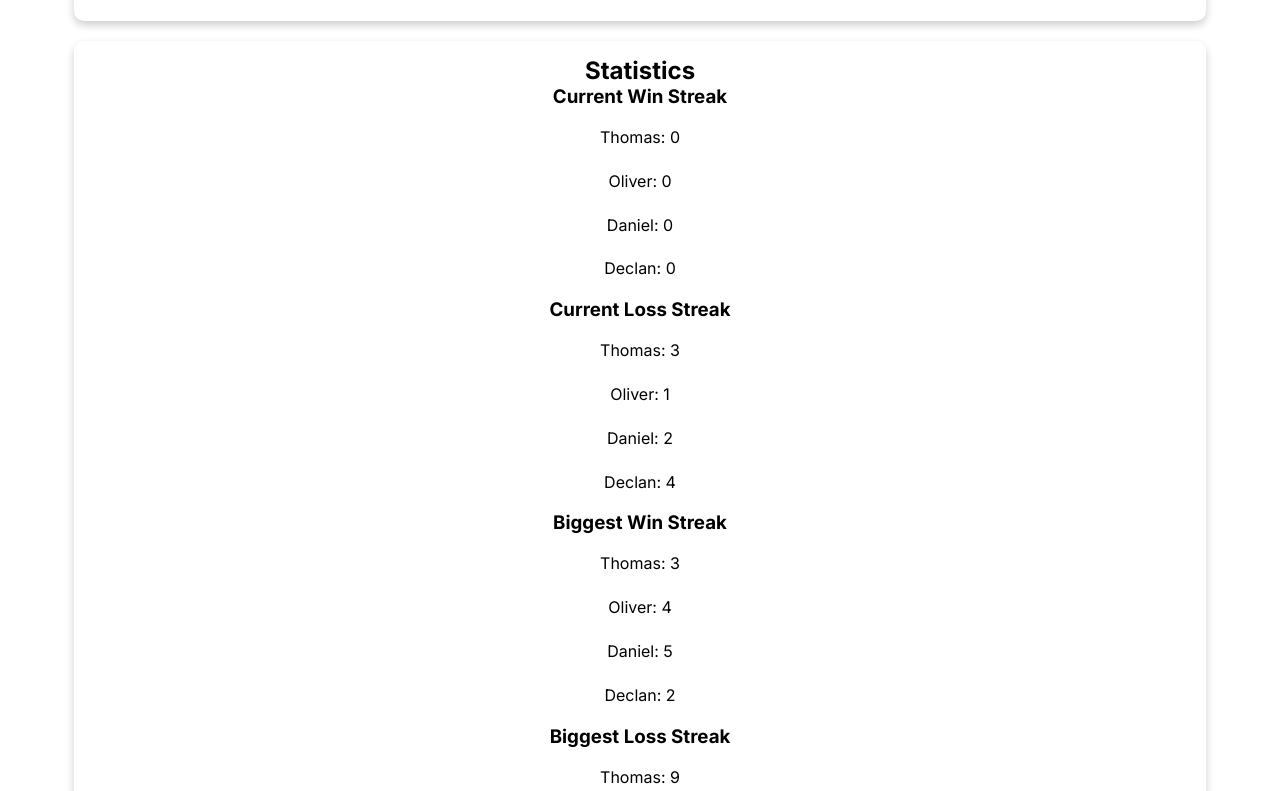
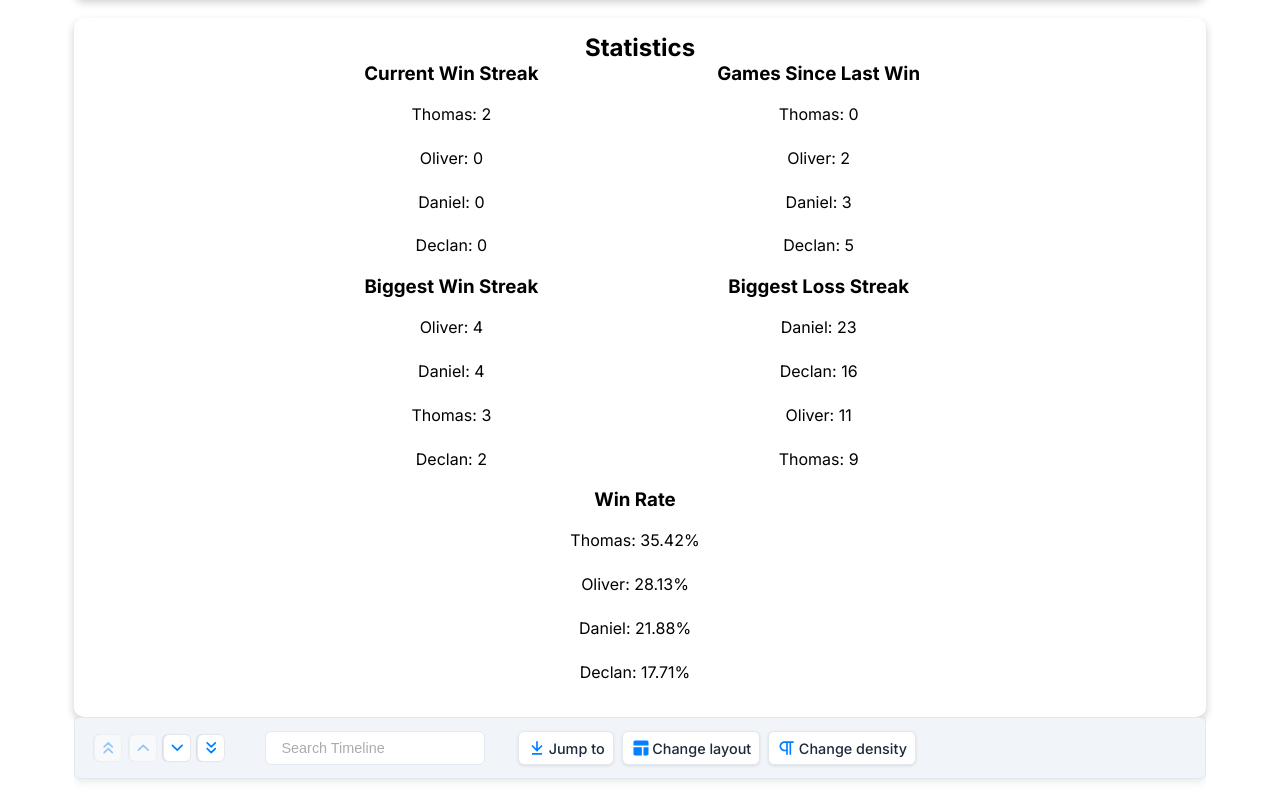
Before and after one commit to Oliver-Looney/monopoly-leaderboard, a Next.js app: page / in a window 1280 px wide. Shown: the part 1069-1860 px from the top of the page. Built offline with nearby package versions, Linux system fonts and the light colour scheme.

Commit message:
working statistics component

```diff
--- a/src/app/globals.css
+++ b/src/app/globals.css
@@ -173,3 +173,22 @@ select {
   height: 100px; /* Set the height of the images */
   object-fit: cover; /* Ensure the images maintain their aspect ratio */
 }
+
+.stat-card {
+  display: flex;
+  flex-wrap: wrap; /* Wrap the divs to a new line if there is not enough room */
+  justify-content: center; /* Center the divs horizontally */
+  align-items: center; /* Center the divs vertically */
+}
+
+.stat-card > div {
+  flex-basis: 100%; /* Each div takes up the full width initially */
+}
+
+@media (min-width: 768px) {
+  /* Apply the following styles when the screen width is 768px or larger */
+  .stat-card > div {
+    flex-basis: calc(33.33% - 10px); /* Each div takes up one-third of the width with 10px spacing between them */
+    margin-right: 10px; /* Spacing between the divs */
+  }
+}
--- a/src/app/page.tsx
+++ b/src/app/page.tsx
@@ -11,15 +11,11 @@ export default function Home() {
   return (
     <main className="container">
       <h1>{leaderboard.name}</h1>
-        <h3>Test data:</h3>
       <br/>
       <LeaderboardTable/>
-
         <TotalWinsGraph leaderboard={leaderboard}/>
-
         <br/>
         <PositionsGraph leaderboard={leaderboard}/>
-
         <br/>
         <Stats/>
         <Timeline/>
--- a/src/component/Stats.tsx
+++ b/src/component/Stats.tsx
@@ -2,83 +2,67 @@ import React from 'react';
 import { leaderboard } from '@/utils/LeaderboardWins';
 
 const calculateCurrentWinStreak = (playerName: string): number => {
-    const wins = leaderboard.wins.filter((win) => win.name === playerName);
     let currentStreak = 0;
-
-    for (let i = wins.length - 1; i >= 0; i--) {
-        if (wins[i].game === wins[i + 1]?.game - 1) {
+    for (let i = leaderboard.wins.length - 1; i >= 0; i--) {
+        if (leaderboard.wins[i].name === playerName) {
             currentStreak++;
         } else {
             break;
         }
     }
-
     return currentStreak;
 };
 
-
 const calculateCurrentLostStreak = (playerName: string): number => {
-    const losses = leaderboard.wins.filter((win) => win.name !== playerName);
     let currentStreak = 0;
-
-    for (let i = losses.length - 1; i >= 0; i--) {
-        if (losses[i].game === losses[i - 1]?.game + 1) {
+    for (let i = leaderboard.wins.length - 1; i >= 0; i--) {
+        if (leaderboard.wins[i].name !== playerName) {
             currentStreak++;
         } else {
             break;
         }
     }
-
     return currentStreak;
 };
 
 const calculateBiggestWinStreak = (playerName: string): number => {
-    const wins = leaderboard.wins.filter((win) => win.name === playerName);
     let currentStreak = 0;
     let biggestStreak = 0;
-
-    for (let i = 0; i < wins.length; i++) {
-        if (wins[i].game === wins[i - 1]?.game + 1) {
+    for (let i = leaderboard.wins.length - 1; i >= 0; i--) {
+        if (leaderboard.wins[i].name === playerName) {
             currentStreak++;
         } else {
-            currentStreak = 1;
-        }
-
             if (currentStreak > biggestStreak) {
                 biggestStreak = currentStreak;
             }
+            currentStreak = 0;
         }
-
+    }
     return biggestStreak;
 };
 
 const calculateBiggestLostStreak = (playerName: string): number => {
-    const losses = leaderboard.wins.filter((win) => win.name !== playerName);
     let currentStreak = 0;
     let biggestStreak = 0;
-
-    for (let i = 0; i < losses.length; i++) {
-        if (losses[i].game === losses[i - 1]?.game + 1) {
+    for (let i = leaderboard.wins.length - 1; i >= 0; i--) {
+        if (leaderboard.wins[i].name !== playerName) {
             currentStreak++;
         } else {
-            currentStreak = 1;
-        }
-
             if (currentStreak > biggestStreak) {
                 biggestStreak = currentStreak;
             }
+            currentStreak = 0;
         }
-
+    }
     return biggestStreak;
 };
 
-const calculateWinRate = (playerName: string): string => {
+const calculateWinRate = (playerName: string): number => {
     const wins = leaderboard.wins.filter((win) => win.name === playerName);
     const totalGames = leaderboard.wins[leaderboard.wins.length - 1].game;
     const winCount = wins.length;
 
-    const winRate = (winCount / totalGames) * 100;
-    return winRate.toFixed(2) + '%';
+    return (winCount / totalGames) * 100;
 };
 
 export default function Stats() {
@@ -86,50 +70,87 @@ export default function Stats() {
         <div className="card">
             <h2>Statistics</h2>
 
+            <div className="stat-card">
                 <div>
                     <h3>Current Win Streak</h3>
-                {leaderboard.members.map((member, index) => (
+                    {leaderboard.members
+                        .map((member) => ({
+                            name: member,
+                            currentWinStreak: calculateCurrentWinStreak(member)
+                        }))
+                        .sort((a, b) => b.currentWinStreak - a.currentWinStreak) // Sort by currentWinStreak in descending order
+                        .map((data, index) => (
                             <p key={index}>
-                        <div>{member}: {calculateCurrentWinStreak(member)}</div>
+                                <div>{data.name}: {data.currentWinStreak}</div>
                             </p>
                         ))}
                 </div>
 
                 <div>
-                <h3>Current Loss Streak</h3>
-                {leaderboard.members.map((member, index) => (
+                    <h3>Games Since Last Win</h3>
+                    {leaderboard.members
+                        .map((member) => ({
+                            name: member,
+                            gamesSinceLastWin: calculateCurrentLostStreak(member)
+                        }))
+                        .sort((a, b) => a.gamesSinceLastWin - b.gamesSinceLastWin) // Sort by gamesSinceLastWin in ascending order
+                        .map((data, index) => (
                             <p key={index}>
-                        <div>{member}: {calculateCurrentLostStreak(member)}</div>
+                                <div>{data.name}: {data.gamesSinceLastWin}</div>
                             </p>
                         ))}
                 </div>
+            </div>
 
+            <div className="stat-card">
                 <div>
                     <h3>Biggest Win Streak</h3>
-                {leaderboard.members.map((member, index) => (
+                    {leaderboard.members
+                        .map((member) => ({
+                            name: member,
+                            biggestWinStreak: calculateBiggestWinStreak(member)
+                        }))
+                        .sort((a, b) => b.biggestWinStreak - a.biggestWinStreak) // Sort by biggestWinStreak in descending order
+                        .map((data, index) => (
                             <p key={index}>
-                        <div>{member}: {calculateBiggestWinStreak(member)}</div>
+                                <div>{data.name}: {data.biggestWinStreak}</div>
                             </p>
                         ))}
                 </div>
 
                 <div>
                     <h3>Biggest Loss Streak</h3>
-                {leaderboard.members.map((member, index) => (
+                    {leaderboard.members
+                        .map((member) => ({
+                            name: member,
+                            biggestLostStreak: calculateBiggestLostStreak(member)
+                        }))
+                        .sort((a, b) => b.biggestLostStreak - a.biggestLostStreak) // Sort by biggestLostStreak in descending order
+                        .map((data, index) => (
                             <p key={index}>
-                        <div>{member}: {calculateBiggestLostStreak(member)}</div>
-                    </p>
-                ))}
-            </div>
-
-            <div>
-                <h3>Win Rate</h3>
-                {leaderboard.members.map((member, index) => (
-                    <p key={index}>
-                        <div>{member}: {calculateWinRate(member)}</div>
+                                <div>{data.name}: {data.biggestLostStreak}</div>
                             </p>
                         ))}
                 </div>
             </div>
+
+            <div className="stat-card">
+                <div>
+                    <h3>Win Rate</h3>
+                    {leaderboard.members
+                        .map((member) => ({
+                            name: member,
+                            winRate: calculateWinRate(member)
+                        }))
+                        .sort((a, b) => b.winRate - a.winRate) // Sort by winRate in descending order
+                        .map((data, index) => (
+                            <p key={index}>
+                                <div>{data.name}: {data.winRate.toFixed(2) + '%'}</div>
+                            </p>
+                        ))}
+                </div>
+            </div>
+
+        </div>
     );
 }
```
Lines whose indentation alone changed are shown as unchanged.
